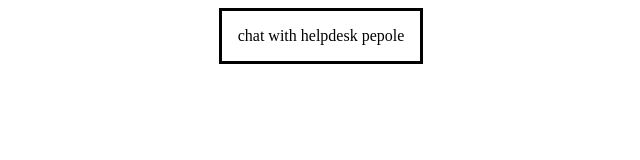
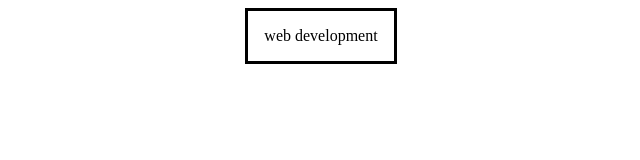
Before and after one commit to archithredddy/daily-practices-html, a website: page src/dialog-code.html in a window 1280 px wide. Shown: the whole page, without its empty margins (319-959 px from the left). Drawn offline with Linux system fonts and the light colour scheme.

Commit message:
dialog(popup)

```diff
--- a/src/dialog-code.html
+++ b/src/dialog-code.html
@@ -10,7 +10,7 @@
 </head>
 <body>
     <dialog open>
-        chat with helpdesk pepole
+      web development
     </dialog>
 
 </body>
```
